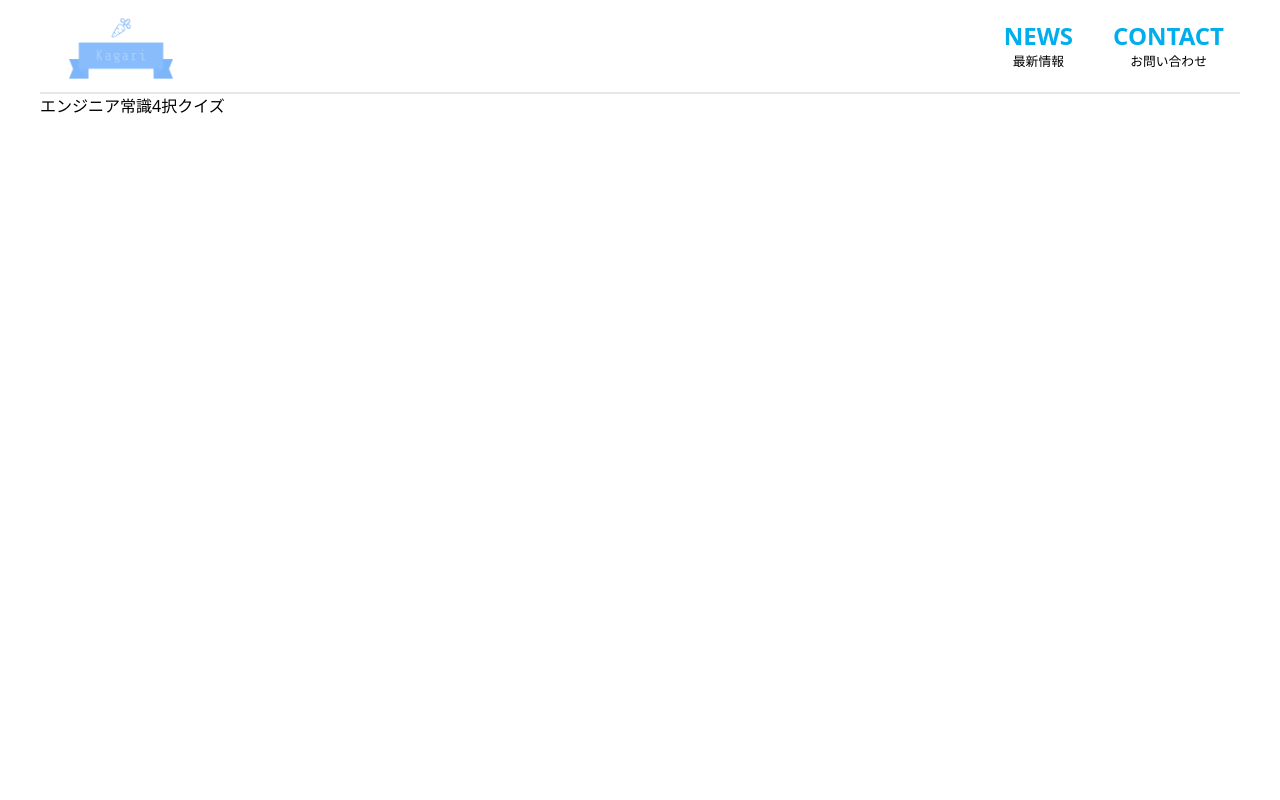
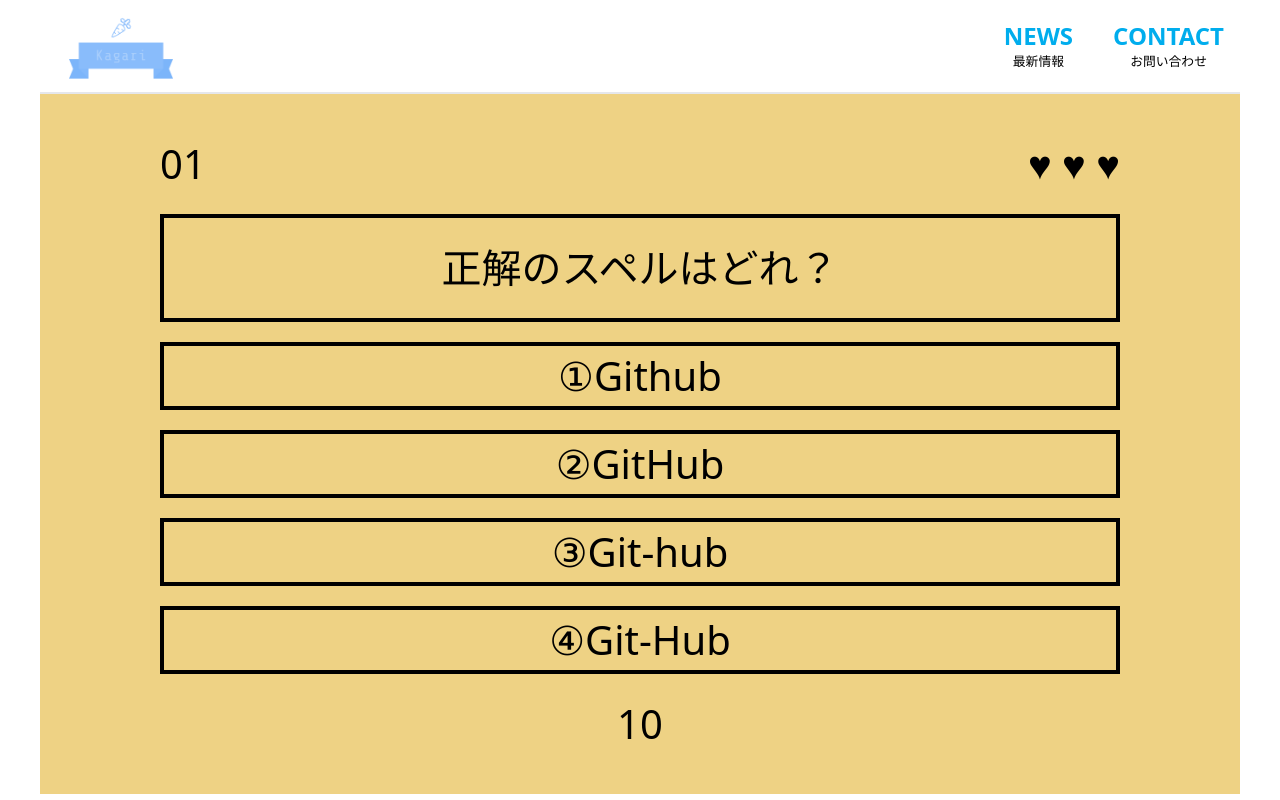
Before and after one commit to yoshi-non/engame, a Next.js app: page /FourChoice in a window 1280 px wide. Built offline with nearby package versions, Linux system fonts and the light colour scheme.

Commit message:
add FourChoice 問題画面の追加

```diff
--- a/pages/FourChoice.tsx
+++ b/pages/FourChoice.tsx
@@ -1,9 +1,57 @@
-import React from 'react'
+import React, { useEffect, useState } from 'react'
+import fourChoiceData from '../fourChoiceData';
 
 const FourChoice = () => {
+  const [secs, setSeconds] = useState(0);
+  const [gameTime, setGameTime] = useState<number | null>(null)
+  useEffect(() => {
+    let sampleInterval = setInterval(() => {
+      if (secs > 0) {
+        setSeconds(secs - 1)
+      }
+      if (gameTime) {
+        setGameTime(gameTime - 1)
+      }
+      if (secs === 0) {
+        clearInterval(sampleInterval)
+      }
+    }, 1000);
+    if (gameTime === 0) {
+      setResult(true)
+      setGameTime(null)
+      setDataCount(0)
+    }
+    return () => {
+      clearInterval(sampleInterval)
+    }
+  })
+
+  // 結果画面を表示させるかの判定
+  const [result, setResult] = useState(false)
+  // 正解している問題数
+  const [correctCount, setCorrectCount] = useState(0)
+  // 現在出力している問題のカウント
+  const [dataCount, setDataCount] = useState(0)
+  // 問題情報
+  const data = fourChoiceData
+
+  // ゲームスタート
+
   return (
-    <div>
-      エンジニア常識4択クイズ
+    <div className='relative w-full h-[700px] overflow-hidden bg-[#eed284]'>
+      {/* 問題表示画面 */}
+      <div className='absolute w-full h-[700px] text-[2.5rem] font-medium text-black z-3 flex flex-col justify-center items-center gap-5'>
+        <div className='flex justify-between items-center w-[80%]'>
+          <p>01</p>
+          <p>♥ ♥ ♥</p>
+        </div>
+        <p className='border-[4px] border-black text-center py-5 w-[80%]'>{data[0].question}</p>
+        <p className='border-[4px] border-black text-center w-[80%] cursor-pointer'><span>①</span>{data[0].choiceA}</p>
+        <p className='border-[4px] border-black text-center w-[80%] cursor-pointer'><span>②</span>{data[0].choiceB}</p>
+        <p className='border-[4px] border-black text-center w-[80%] cursor-pointer'><span>③</span>{data[0].choiceC}</p>
+        <p className='border-[4px] border-black text-center w-[80%] cursor-pointer'><span>④</span>{data[0].choiceD}</p>
+        <div>10</div>
+      </div>
     </div>
   )
 }
```
